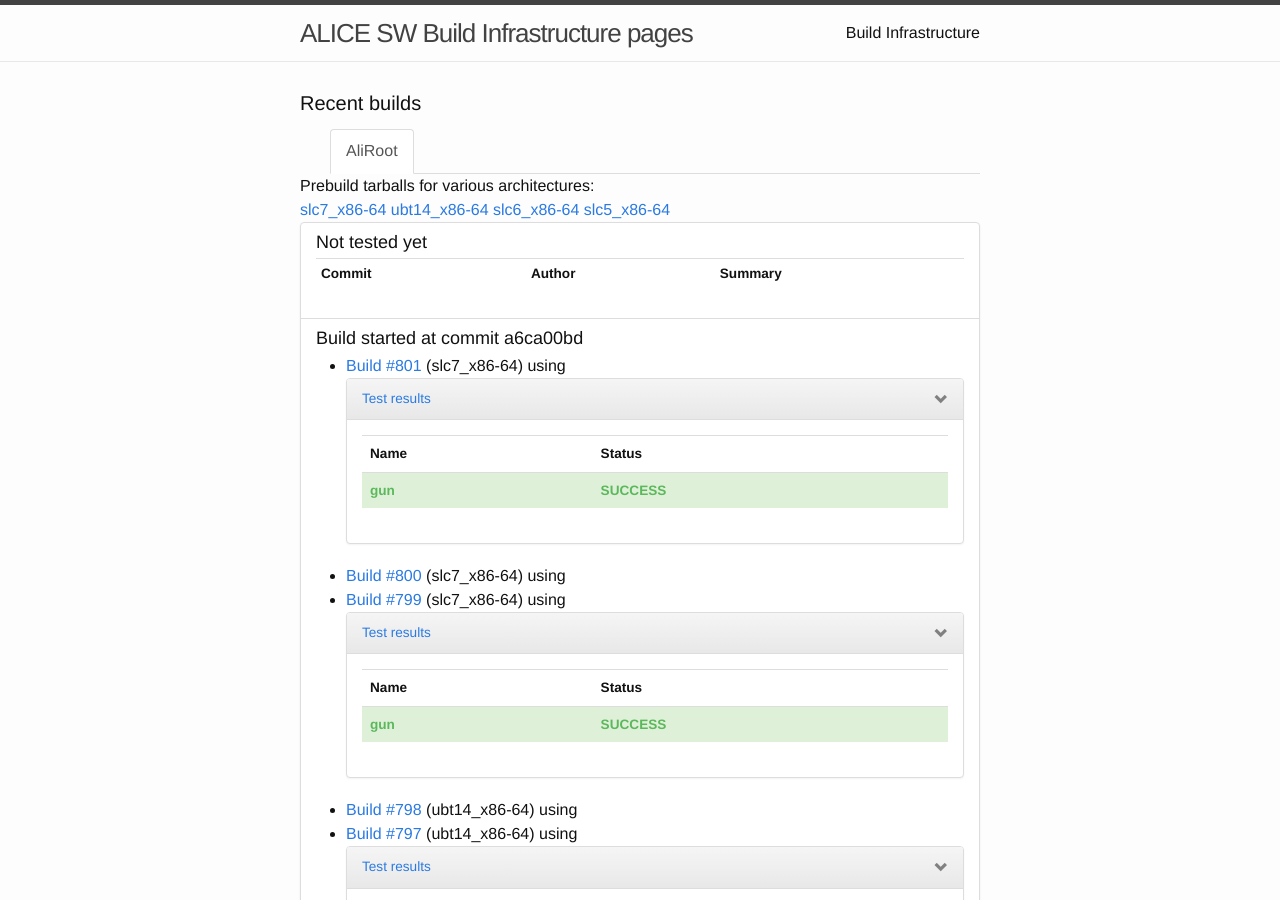
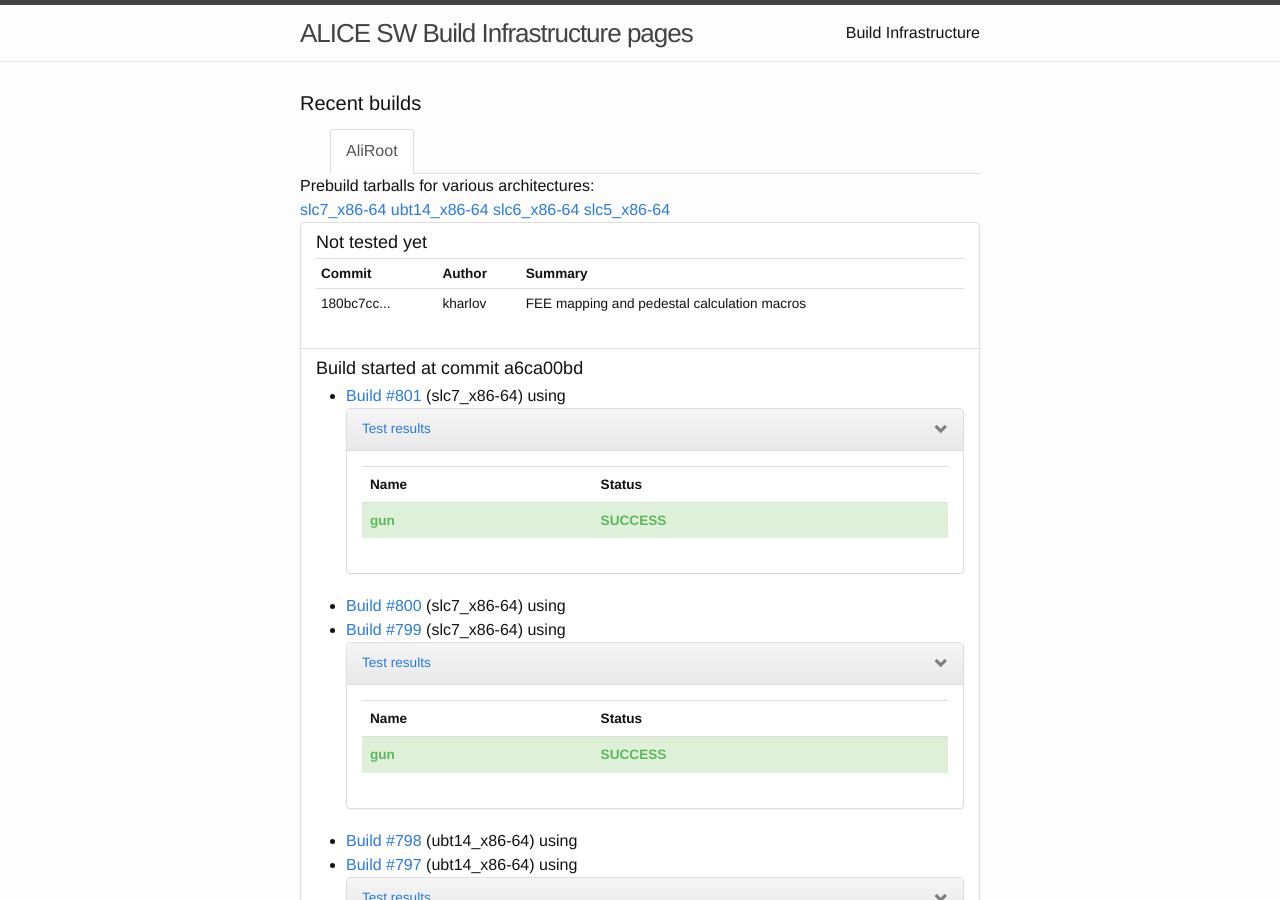
Before and after one commit to alisw/alisw.github.io, a Jekyll site: the page built from index.html, in a window 1280 px wide and 900 px high. Built offline with Jekyll 4.4.1, drawn with Linux system fonts in a browser that asks for light colours; nearby versions of some CDN libraries.

Commit message:
Updated results.

```diff
--- a/_data/commits-aliroot-master.yaml
+++ b/_data/commits-aliroot-master.yaml
@@ -1,3 +1,8 @@
+-
+ commit: "180bc7cc7a7646b13b1365c03ea15efc9ebfb955"
+ message: >-
+    FEE mapping and pedestal calculation macros
+ author: !!str kharlov
 -
  commit: "a6ca00bd04dea45795fdfeeded6cb4185525f7cf"
  message: >-
```
